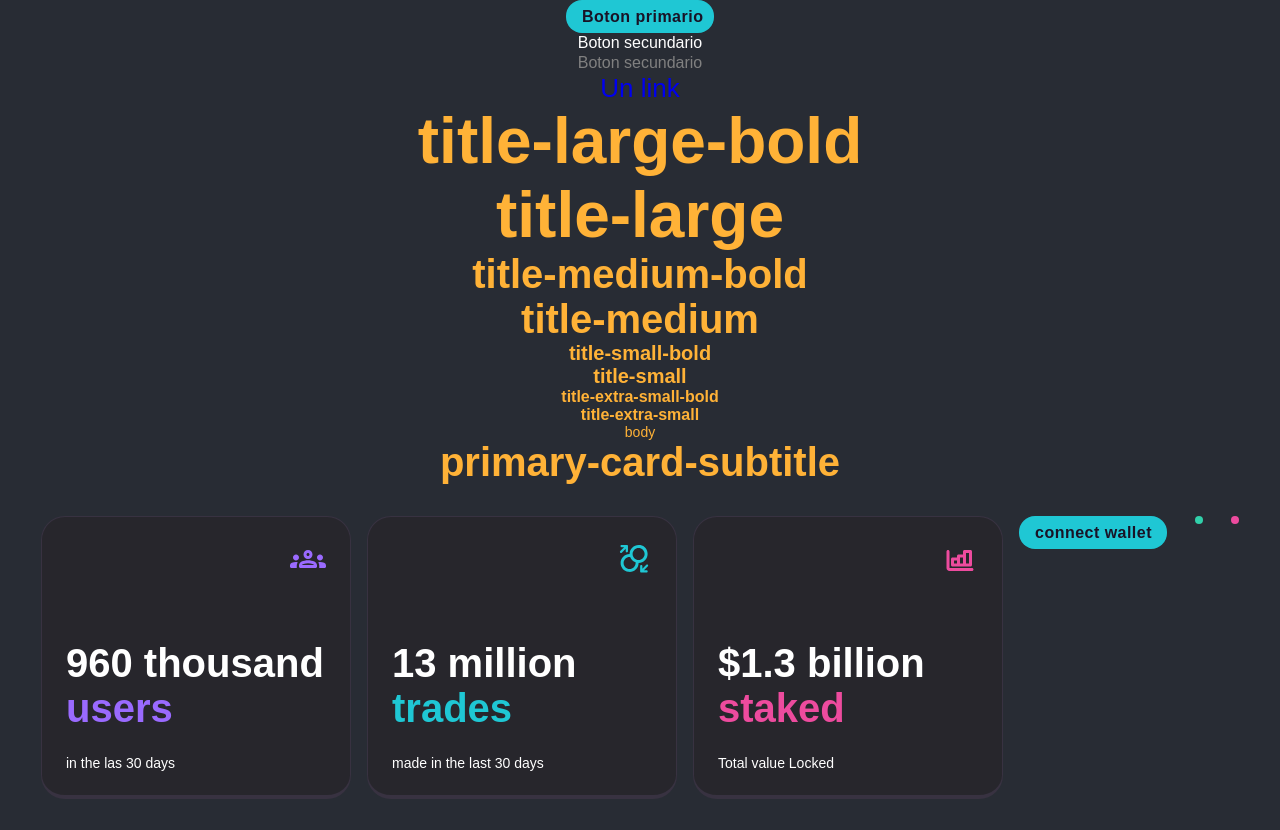
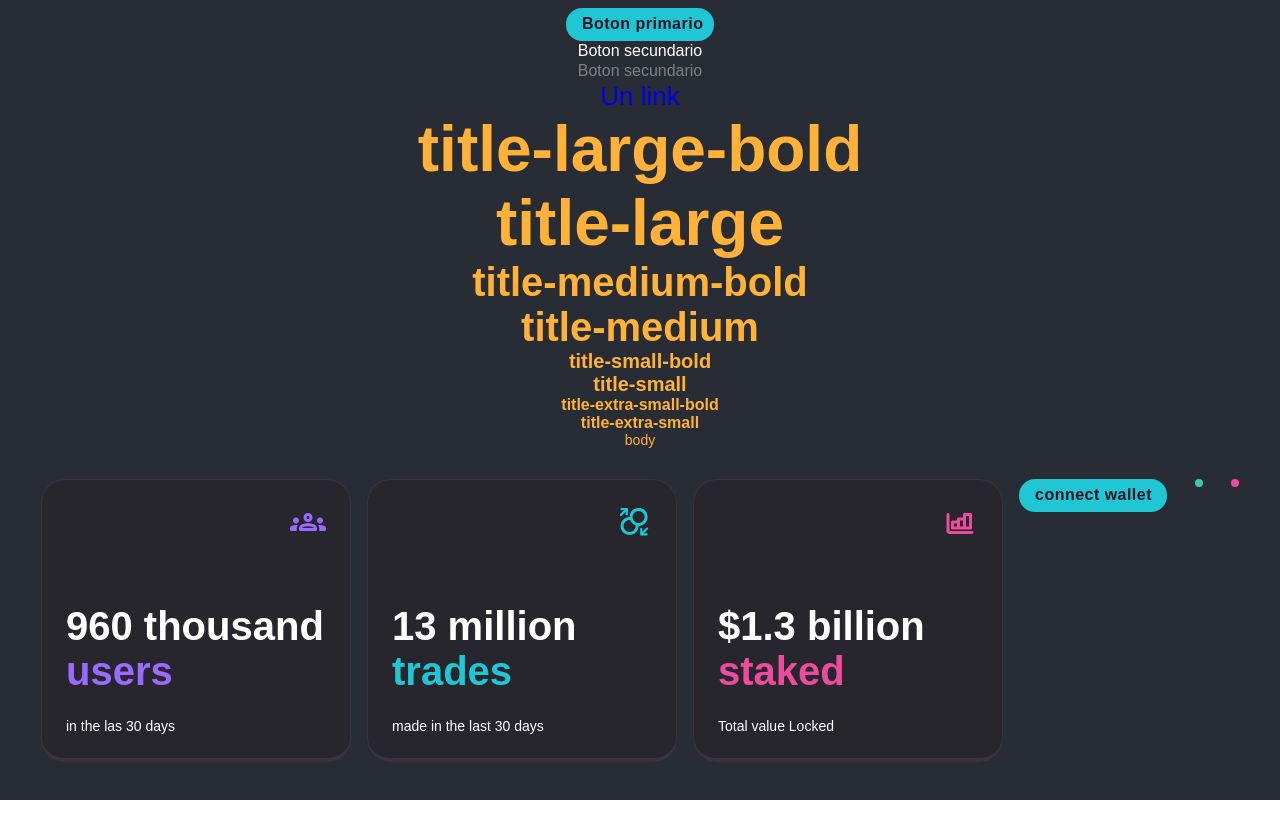
Before and after one commit to Develhope-e3/pancake-swap, a React (Create React App) app: page / in a window 1280 px wide. After the commit the page ends 800 px from the top, so only its background shows below. Built offline with nearby package versions, Linux system fonts and the light colour scheme.

Commit message:
refactor: delted primary-card-subtitle size

```diff
--- a/src/App.js
+++ b/src/App.js
@@ -81,16 +81,7 @@ function App() {
             label={"title-extra-small"}
             color={"--color-secondary"}
           />
-           <Texto
-            size={"body"}
-            label={"body"}
-            color={"--color-secondary"}
-          />
-           <Texto
-            size={"primary-card-subtitle"}
-            label={"primary-card-subtitle"}
-            color={"--color-secondary"}
-          />
+          <Texto size={"body"} label={"body"} color={"--color-secondary"} />
         </div>
         <br />
         <div className="flex-row-container">
@@ -106,7 +97,6 @@ function App() {
                 />
               );
             })}
-
 
           <Button
             esPrimario={true}
--- a/src/componentes/Texto/Texto.js
+++ b/src/componentes/Texto/Texto.js
@@ -56,14 +56,6 @@ const Texto = ({ size, color, label }) => {
           {label}
         </span>
       )}
-      {size === "primary-card-subtitle" && (
-        <h2
-          className="primary-card-subtitle"
-          style={{ color: `var(${color})` }}
-        >
-          {label}
-        </h2>
-      )}
     </>
   );
 };
```
